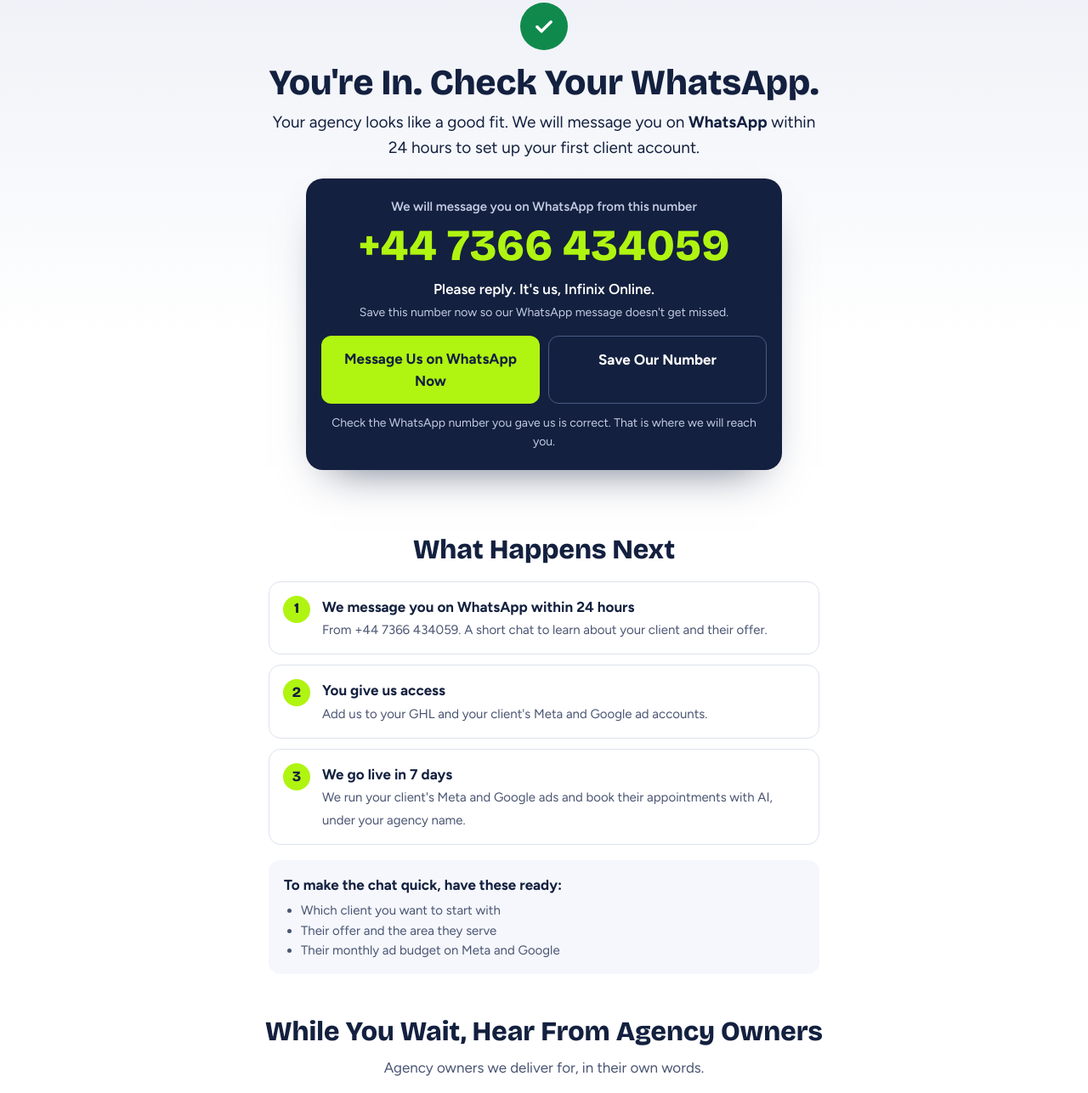
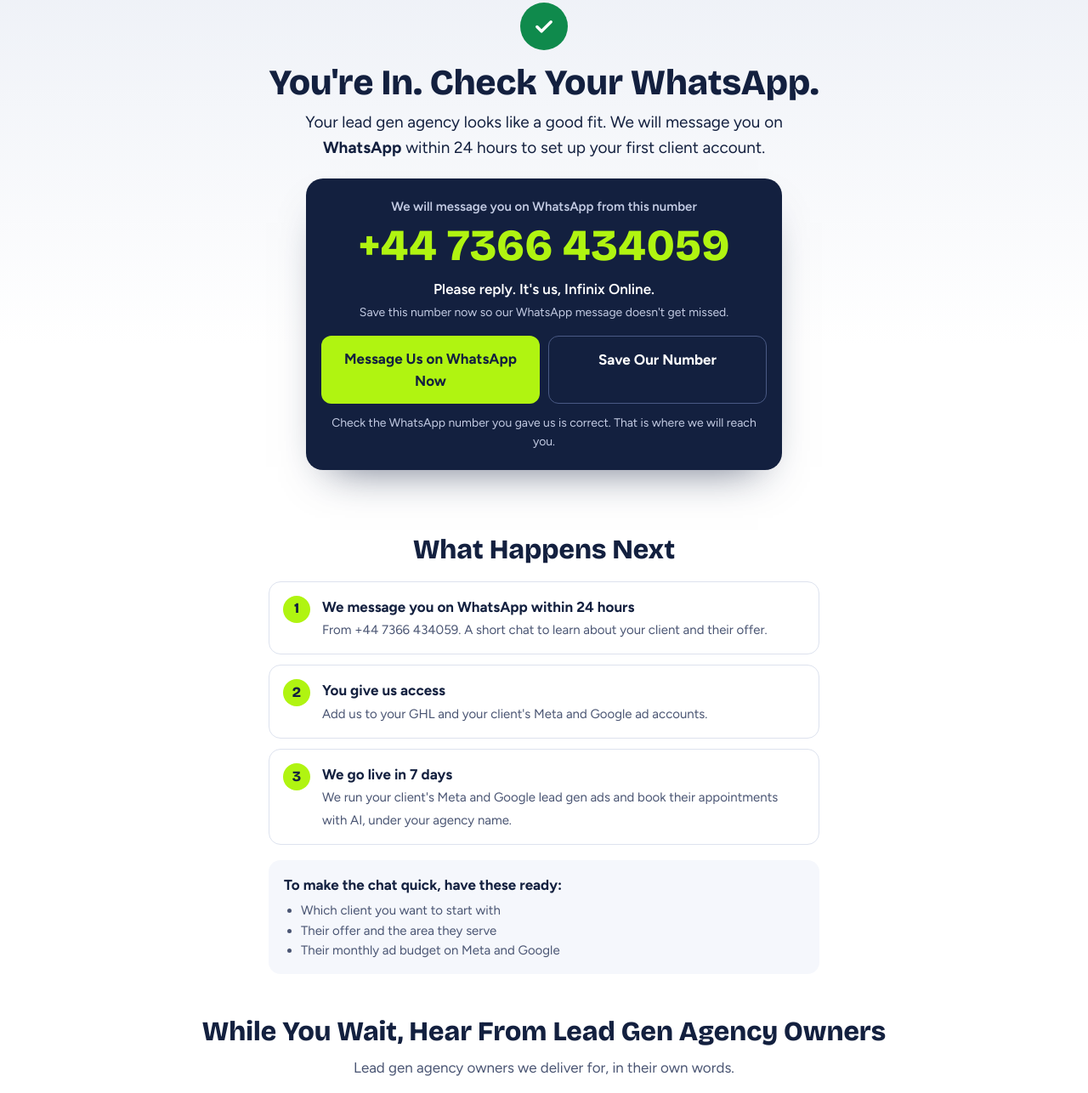
Before and after one commit to mrinmoysadiq/agency-landing, a plain HTML site: page thank-you.html in a window 1280 px wide. Shown: the part 80-1366 px from the top of the page at 85% size. Drawn offline with nearby package versions, Linux system fonts and the light colour scheme.

Commit message:
Make clear the offer is for lead gen agencies only
Co-Authored-By: Claude Opus 5.5 <noreply@anthropic.com>
Claude-Session: https://claude.ai/code/session_01NTUVhspJ8aFnW3cS9NVB15

```diff
--- a/thank-you.html
+++ b/thank-you.html
@@ -115,7 +115,7 @@ footer p{font-size:13px}
   <div class="narrow">
     <div class="check" aria-hidden="true"><svg viewBox="0 0 24 24" fill="none" stroke="#fff" stroke-width="3" stroke-linecap="round" stroke-linejoin="round"><path d="M5 12.5l4.5 4.5L19 7.5"/></svg></div>
     <h1 id="hi">You're In. Check Your WhatsApp.</h1>
-    <p class="lead">Your agency looks like a good fit. We will message you on <b>WhatsApp</b> within 24 hours to set up your first client account.</p>
+    <p class="lead">Your lead gen agency looks like a good fit. We will message you on <b>WhatsApp</b> within 24 hours to set up your first client account.</p>
 
     <div class="phone-card">
       <p class="label">We will message you on WhatsApp from this number</p>
@@ -137,7 +137,7 @@ footer p{font-size:13px}
     <ol class="steps">
       <li><b>We message you on WhatsApp within 24 hours</b><span>From +44 7366 434059. A short chat to learn about your client and their offer.</span></li>
       <li><b>You give us access</b><span>Add us to your GHL and your client's Meta and Google ad accounts.</span></li>
-      <li><b>We go live in 7 days</b><span>We run your client's Meta and Google ads and book their appointments with AI, under your agency name.</span></li>
+      <li><b>We go live in 7 days</b><span>We run your client's Meta and Google lead gen ads and book their appointments with AI, under your agency name.</span></li>
     </ol>
     <div class="prep">
       <b>To make the chat quick, have these ready:</b>
@@ -152,8 +152,8 @@ footer p{font-size:13px}
 
 <section class="proof">
   <div class="wrap">
-    <h2>While You Wait, Hear From Agency Owners</h2>
-    <p class="intro">Agency owners we deliver for, in their own words.</p>
+    <h2>While You Wait, Hear From Lead Gen Agency Owners</h2>
+    <p class="intro">Lead gen agency owners we deliver for, in their own words.</p>
     <div class="vids">
       <div class="vid"><video controls playsinline preload="none" poster="assets/video-01-poster.webp" src="assets/video-01.mp4"></video><div><b>Greg Viner</b><span>Founder, Local Online Expert</span></div></div>
       <div class="vid"><video controls playsinline preload="none" poster="assets/video-04-poster.webp" src="assets/video-04.mp4"></video><div><b>Robin</b><span>Cloverleads</span></div></div>
```
Also changed, not shown: index.html (+8 -8 lines).
